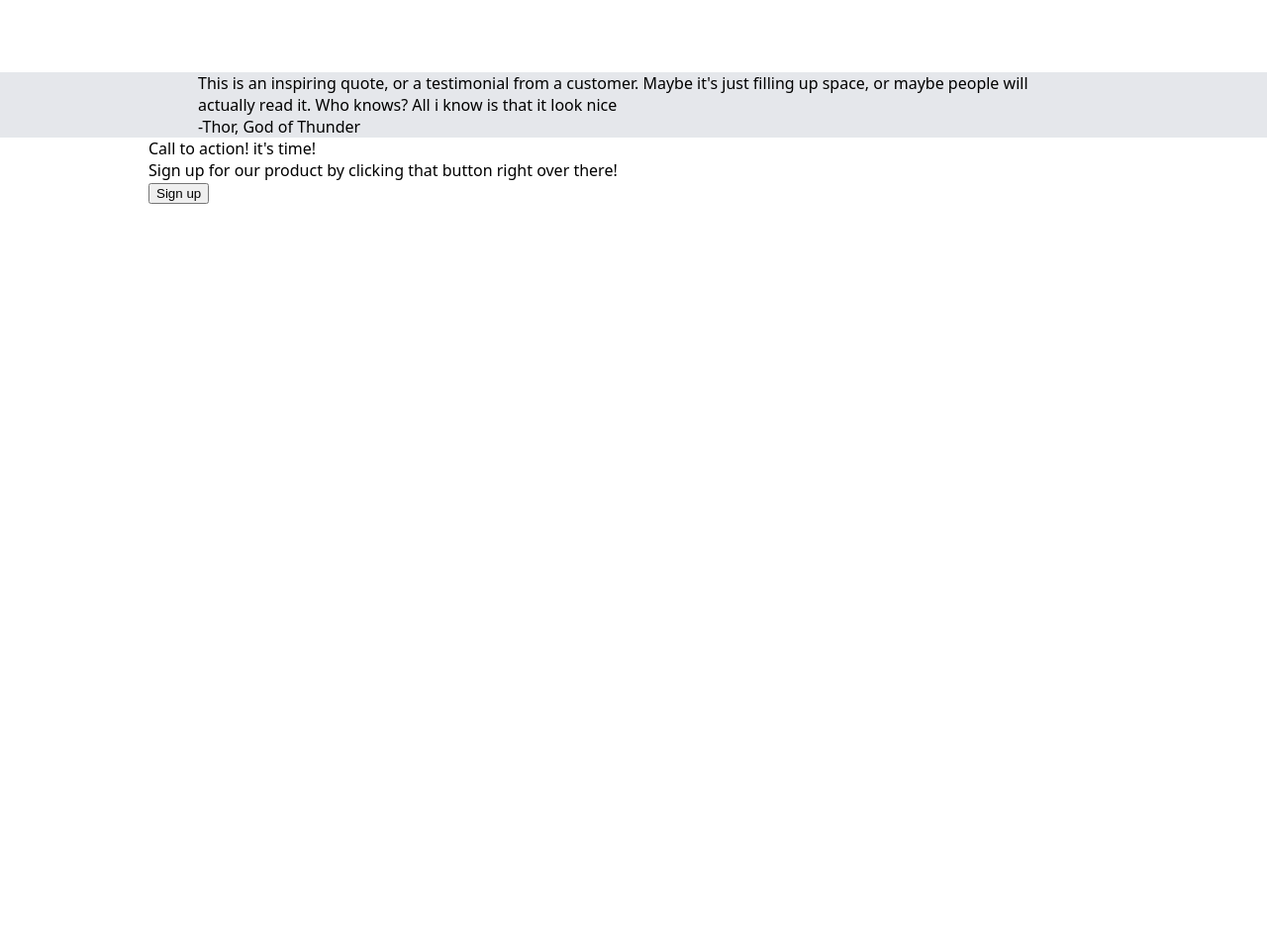
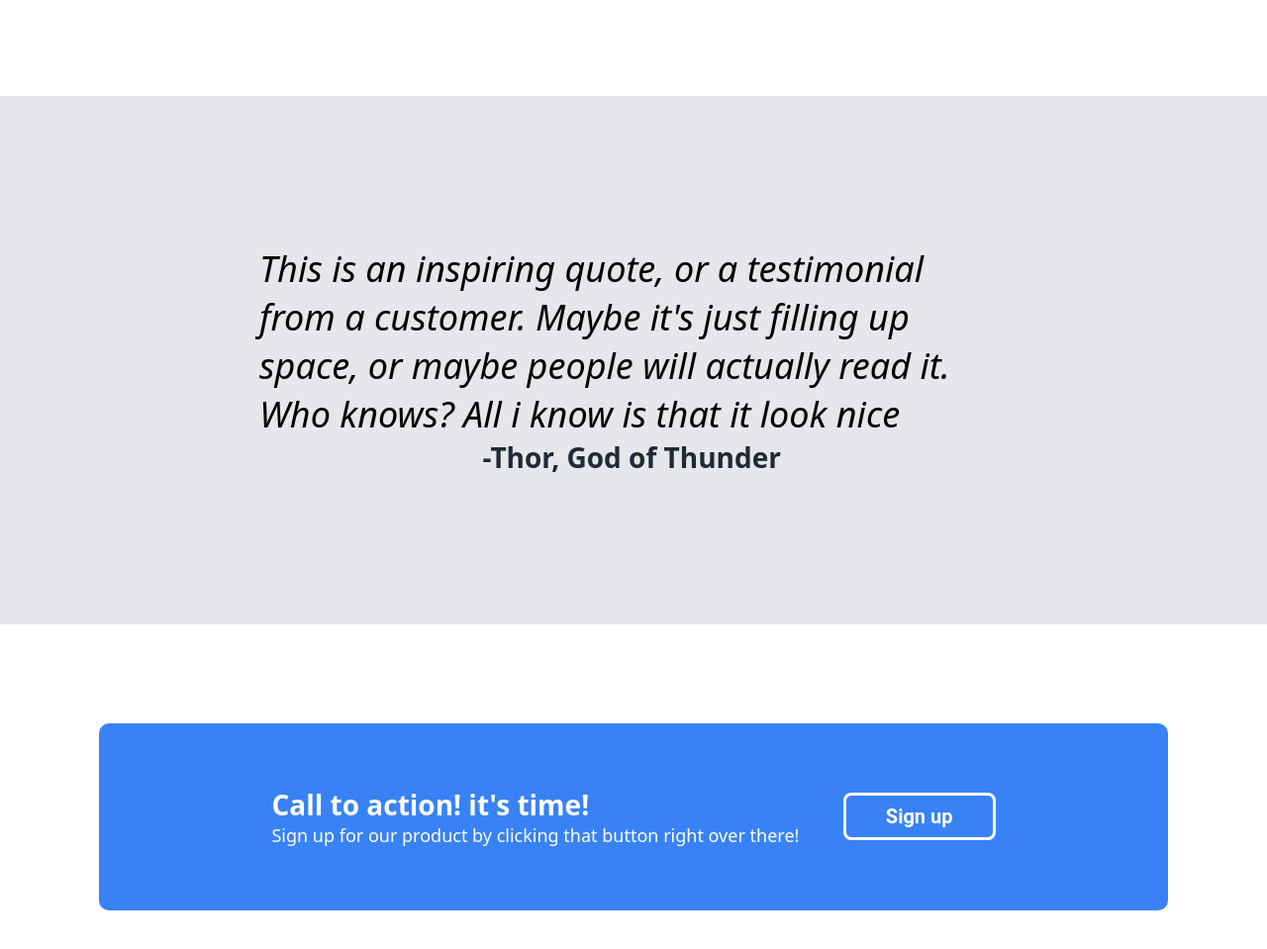
Before and after one commit to llNathanlc/landing-page, a plain HTML site: page index.html in a window 1280 px wide. Shown: the part 869-1828 px from the top of the page at 99% size. Before the commit the page ends 1075 px from the top, so only its background shows below. Drawn offline with Linux system fonts and the light colour scheme.

Commit message:
completed the task

```diff
--- a/index.html
+++ b/index.html
@@ -25,7 +25,7 @@
                 <div>This website has some subtext that goes here under the main title. It's a smaller font and the
                     color is
                     lower contrast</div>
-                <button class="signUp">Sign up</button>
+                <button class="button1">Sign up</button>
             </div>
             <div class="placeholder">this is a placeholder for an image</div>
         </div>
@@ -51,14 +51,19 @@
     </div>
     </div>
     <div class="quote">
-        <div>This is an inspiring quote, or a testimonial from a customer. Maybe it's just filling up space, or
+        <div class="inspiringquote">This is an inspiring quote, or a testimonial from a customer. Maybe it's just
+            filling up space, or
             maybe people will actually read it. Who knows? All i know is that it look nice</div>
-        <div>-Thor, God of Thunder</div>
+        <div class="quoted">-Thor, God of Thunder</div>
     </div>
     <div class="footer">
-        <div> Call to action! it's time!</div>
-        <div>Sign up for our product by clicking that button right over there!</div>
-        <button>Sign up</button>
+        <div class="box">
+            <div class="columnaction">
+                <div class="call"> Call to action! it's time!</div>
+                <div>Sign up for our product by clicking that button right over there!</div>
+            </div>
+            <button class="button2">Sign up</button>
+        </div>
     </div>
 </body>
 
--- a/style.css
+++ b/style.css
@@ -1,7 +1,10 @@
 body {
     margin:0;
     padding: 0;
-    font-family:system-ui, -apple-system, BlinkMacSystemFont, 'Segoe UI', Roboto, Oxygen, Ubuntu, Cantarell, 'Open Sans', 'Helvetica Neue', sans-serif
+    font-family:system-ui, -apple-system, BlinkMacSystemFont, 'Segoe UI', Roboto, Oxygen, Ubuntu, Cantarell, 'Open Sans', 'Helvetica Neue', sans-serif;
+    display:flex;
+    flex-direction: column;
+    justify-content: space-between;
 }
 
 .card {
@@ -23,10 +26,10 @@ body {
     background: #E5E7EB;
     padding-right:200px;
     padding-left: 200px;
-}
-.footer {
-    padding-right:150px;
-    padding-left: 150px;
+    display: flex;
+    flex-direction: column;
+    align-items: center;
+    padding:150px;
 }
 .Headerlogo,.headerText{
     color:#F9FAF8;
@@ -49,16 +52,22 @@ a{
 
 }
 .placeholder{
-    background-color: rgb(128, 128, 128);
+    background-color: rgb(124, 151, 167);
     border-radius: 4px;
-    width: 12cm;
-    height: 5cm;
+    width: 17cm;
+    height: 7cm;
     text-align: center;
+    display: flex;
+    justify-content: center;
+    align-items: center;
 }
 .headerText{
     font-size: 48px;
 }
-.signUp{
+.button1{
+    margin-top: 20px;
+}
+.button1, .button2{
     color:white;
     font-family: Roboto, sans-serif;
     border: none;
@@ -68,14 +77,14 @@ a{
     padding-right: 40px;
     background: #3882F6;
     font-weight: bolder;
-    font-size: 18px;
+    font-size: 20px;
 }
 .columnbutton{
     width:12cm;
 }
 .row2{
     display:flex;
-    justify-content: space-between;
+    justify-content: space-around;
     align-items: center;
     gap:40px;
     padding-bottom: 90px;
@@ -103,3 +112,44 @@ a{
     width:4cm;
     color:#1F2937;
 }
+.inspiringquote{
+    width:20cm;
+    font-size: 36px;
+    font-style: italic;
+    font-weight: lighter;
+}
+.quoted{
+   align-self: flex-end;
+   width:17cm;
+   color:#1F2937;
+   font-weight: bolder;
+   font-size: 28px;
+}
+.footer{
+    display: flex;
+    align-items: center;
+    justify-content: center;
+}
+.box{
+    padding-right:150px;
+    padding-left: 150px;
+    color: white;
+    margin:100px;
+    font-size: 18px;
+    background-color: #3882F6;
+    border-radius: 10px;
+    width: 27cm;
+    height: 5cm;
+    display: flex;
+    justify-content: space-evenly;
+    align-items: center;
+    gap:20px;
+
+}
+.call{
+    font-weight: bolder;
+    font-size:28px;
+}
+.button2{
+    border:white 3px solid;
+}
```
